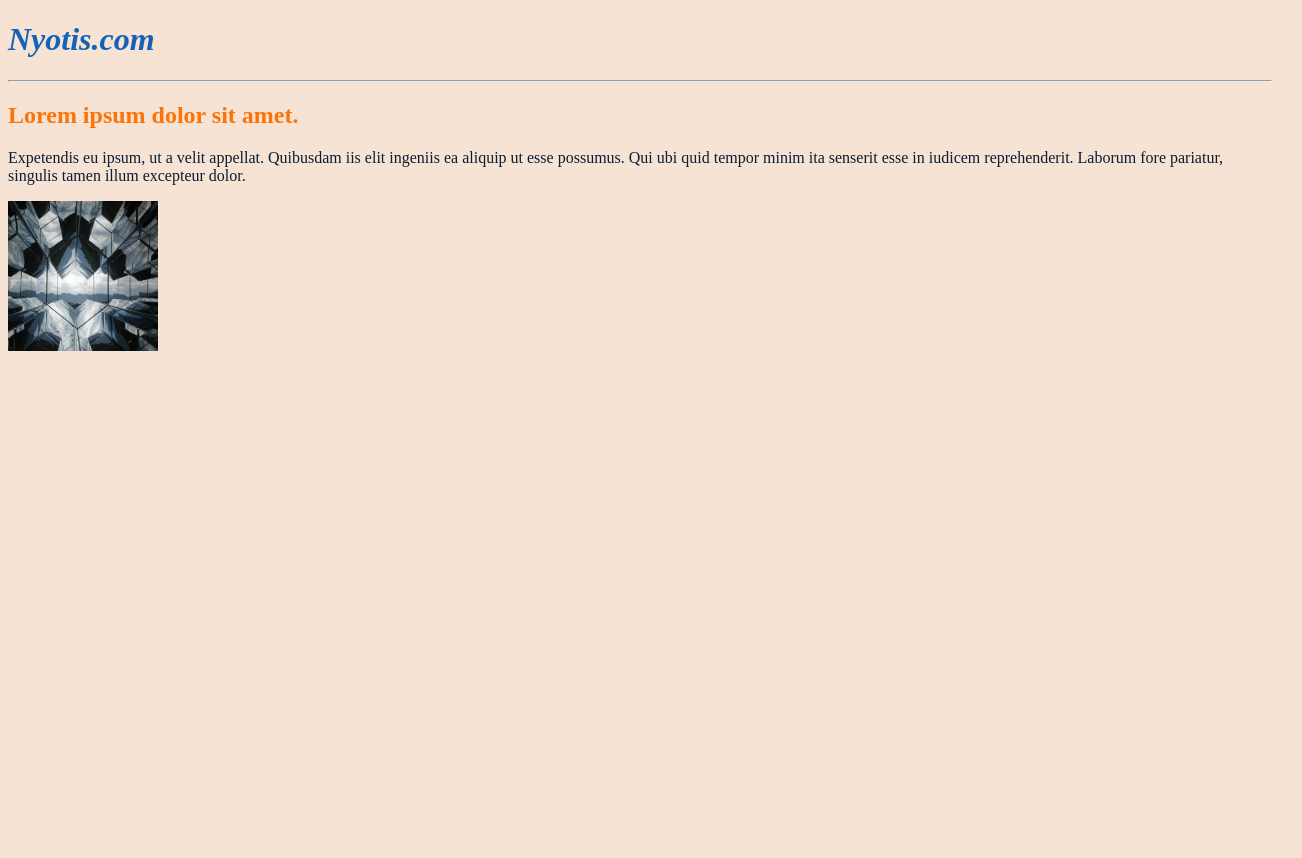
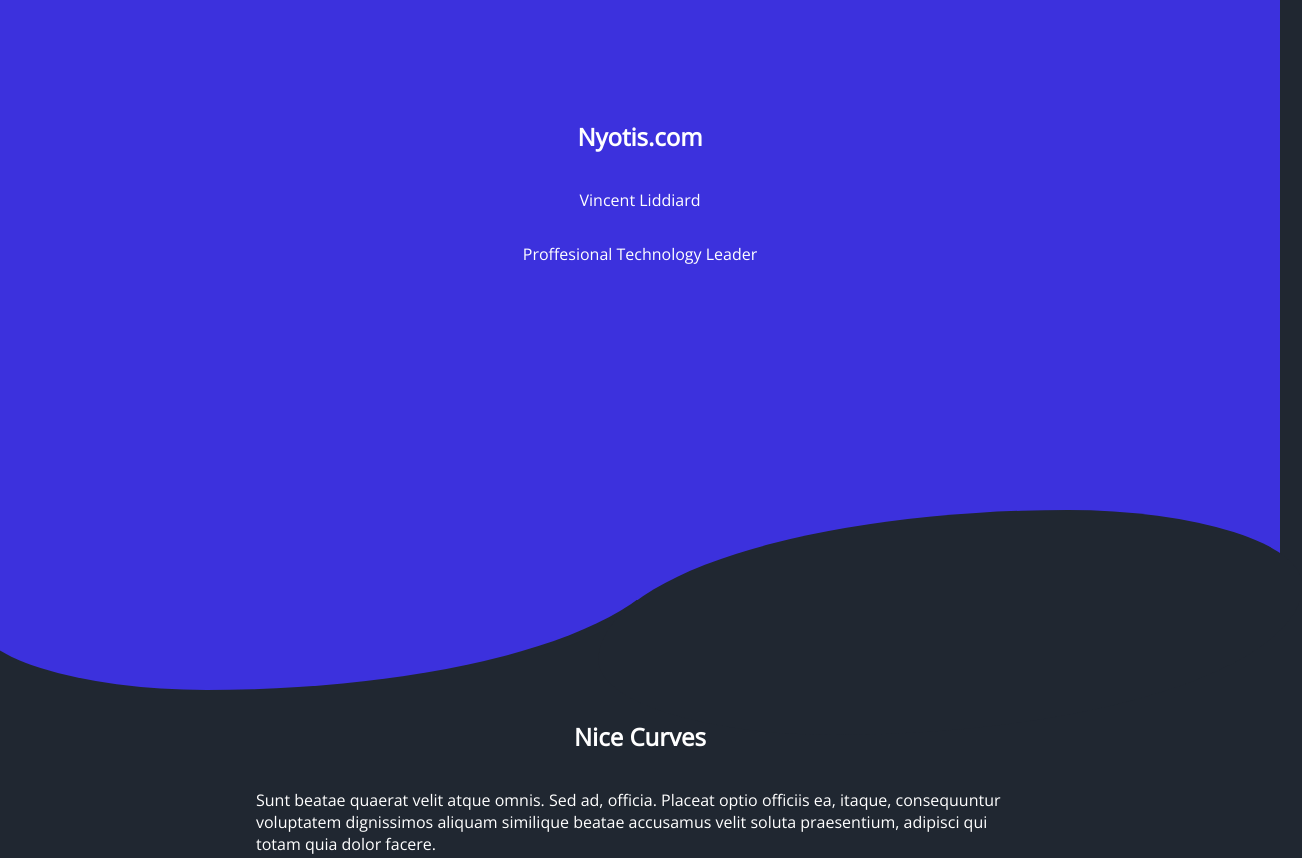
Before and after one commit to Nyot1s/Learning-Atom, a plain HTML site: page index.html in a window 1280 px wide. Shown: the top 858 px of the page, 1302 px wide, since content can reach past the window. Before the commit the page ends 800 px from the top, so only its background shows below. Drawn offline with nearby package versions, Linux system fonts and the light colour scheme.

Commit message:
This is to update the look and feel of the website.

```diff
--- a/index.html
+++ b/index.html
@@ -1,30 +1,58 @@
 <!DOCTYPE html>
 <html lang="en" dir="ltr">
-  <head>
-    <meta charset="utf-8"/>
-    <!-- include other meta tags and css tags in head-->
-    <link href="nyotis.css" rel="stylesheet"></link>
-    <title>Nyotis.com</title>
 
-  </head>
-  <body>
-    <h1 class="logo">Nyotis.com</h1>
-    <hr>
-    <div >
-        <h2 class="navbar">
-          Lorem ipsum dolor sit amet.
-        </h2>
-        <p class= "paragraph">Expetendis eu ipsum, ut a velit appellat.
+<head>
+  <meta charset="utf-8">
+  <meta http-equiv="X-UA-Compatible" content="IE=edge">
+  <meta name="viewport" content="width=device-width, initial-scale=1.0">
+  <title>Document</title>
 
-          Quibusdam iis elit ingeniis ea aliquip ut esse possumus.
+  <link rel="preconnect" href="https://fonts.googleapis.com">
+  <link rel="preconnect" href="https://fonts.gstatic.com" crossorigin>
+  <link href="https://fonts.googleapis.com/css2?family=Open+Sans&display=swap" rel="stylesheet">
+  <link href="nyotis.css" rel="stylesheet">
 
-          Qui ubi quid tempor minim ita senserit esse in iudicem reprehenderit.
+</head>
 
-          Laborum fore pariatur, singulis tamen illum excepteur dolor.
-        </p>
-    </div>
-    <section class="images">
-      <img src="futurewindow.jpg" alt="window" height="150px"width="150px">
-    </section>
-  </body>
+<body>
+  <section class="blue">
+    <h1>Nyotis.com</h1>
+    <p>Vincent Liddiard</p>
+    <p>Proffesional Technology Leader</p>
+    <div class="curve"></div>
+  </section>
+  <section>
+    <h1>Nice Curves</h1>
+    <p>Sunt beatae quaerat velit atque omnis. Sed ad, officia. Placeat optio officiis ea, itaque, consequuntur voluptatem dignissimos aliquam similique beatae accusamus velit soluta praesentium, adipisci qui totam quia dolor facere.</p>
+    <div class="curve"></div>
+  </section>
+  <section class="red">
+    <h1>Nice Curves</h1>
+    <p>Temporibus minima quibusdam placeat! Ipsa exercitationem laudantium saepe iste debitis corporis modi molestiae, assumenda architecto eligendi quisquam error nam, dolorum sunt earum nostrum esse, repellat quae nesciunt cupiditate blanditiis
+      reprehenderit.</p>
+  </section>
+  <section>
+    <h1>Nice Curves</h1>
+    <p>Consequatur numquam omnis obcaecati quo suscipit. Quos voluptates quisquam esse voluptatem recusandae nulla aspernatur, dolor nihil. Optio, obcaecati. Distinctio, eaque. Incidunt aliquam non dolor, culpa asperiores, libero dolores laboriosam
+      commodi!</p>
+  </section>
+  <section class="green">
+    <h1>Nice Curves</h1>
+    <p>Exercitationem officia nulla accusamus ratione maxime voluptatum perspiciatis, minus doloremque enim dolores voluptate, explicabo vel fuga numquam molestias! Est eos esse mollitia harum vel laboriosam sequi dignissimos repellat aliquid
+      expedita.</p>
+  </section>
+  <section>
+    <h1>Nice Curves</h1>
+    <p>Enim in, quisquam corporis esse praesentium asperiores accusantium magnam saepe perspiciatis excepturi, ut. Minima error beatae porro animi aspernatur, nulla et nemo sunt adipisci veritatis placeat, voluptates. Quos, earum, dicta.</p>
+  </section>
+  <section class="blue">
+    <h1>Nice Curves</h1>
+    <p>Quasi modi commodi iure perferendis harum voluptate, numquam ipsa quidem consequuntur aliquam, quaerat dicta enim illo accusamus veritatis beatae possimus distinctio! Pariatur optio placeat dicta quasi in? Quia, fugit, repellat.</p>
+  </section>
+  <section>
+    <h1>Nice Curves</h1>
+    <p>Esse alias, sapiente ratione dolorum odio cum at neque dolores architecto eaque, laborum officia ut obcaecati, excepturi sint voluptatum earum repellat delectus quisquam perferendis exercitationem est voluptas. Nemo, mollitia, assumenda.</p>
+  </section>
+</body>
+
 </html>
--- a/nyotis.css
+++ b/nyotis.css
@@ -1,41 +1,59 @@
-:root {
-  /*  pink - VL -91022*/
-  --color1: #F7E3D4;
-  /*  red - VL -91022*/
-  --color2: #FC7307;
-  /*  green - VL -91022*/
-  --color3: #236AB9;
-  /*  light green - VL -91022*/
-  --color4: #1461B8;
-  /*  dark green - VL -91022*/
-  --color5: #091D34;
+
+    body {
+      margin: 0;
+      font-family: 'Open Sans', sans-serif;
+      color: white;
+      background: #202731;
+      overflow-x: hidden;
     }
 
-body {
-  background-color: var(--color1);
-  font-family: verdana sans-serif;
-  color: var(--color5);
-  /* color: var(--color2); */
+    section {
+      position: relative;
+      display: flex;
+      flex-direction: column;
+      align-items: center;
+      min-height: 400px;
+      padding: 100px 20vw;
     }
 
-h1 {
-  color: var(--color5);
-  font-style: italic;
+    .blue {
+      background: #3c31dd;
     }
 
-.navbar {
-  background-color: var(--color1);
-  color: var(--color2);
+    .red {
+      background: #dd3f31;
     }
 
-.logo {
-  color: var(--color4);
-  background-color: var(--color1);
+    .green {
+      background: rgb(8, 153, 22)
     }
 
-.images {
-  background-color(--color4);
+    .curve {
+      position: absolute;
+      height: 225px;
+      width: 100%;
+      bottom: 0;
     }
-.paragraph{
-  color: var(--color5);
+
+    .curve::before {
+      content: '';
+      display: block;
+      position: absolute;
+      border-radius: 100% 50%;
+      width: 55%;
+      height: 100%;
+      background-color: #202731;
+      transform: translate(85%, 60%);
     }
+
+    .curve::after {
+      content: '';
+      display: block;
+      position: absolute;
+      border-radius: 100% 50%;
+      width: 55%;
+      height: 100%;
+      background-color: #3c31dd;
+      transform: translate(-4%, 40%);
+      z-index: -1;
+    }
```
Also changed, not shown: hello.html (deleted, +0 -12 lines). Lines whose indentation alone changed are shown as unchanged.
